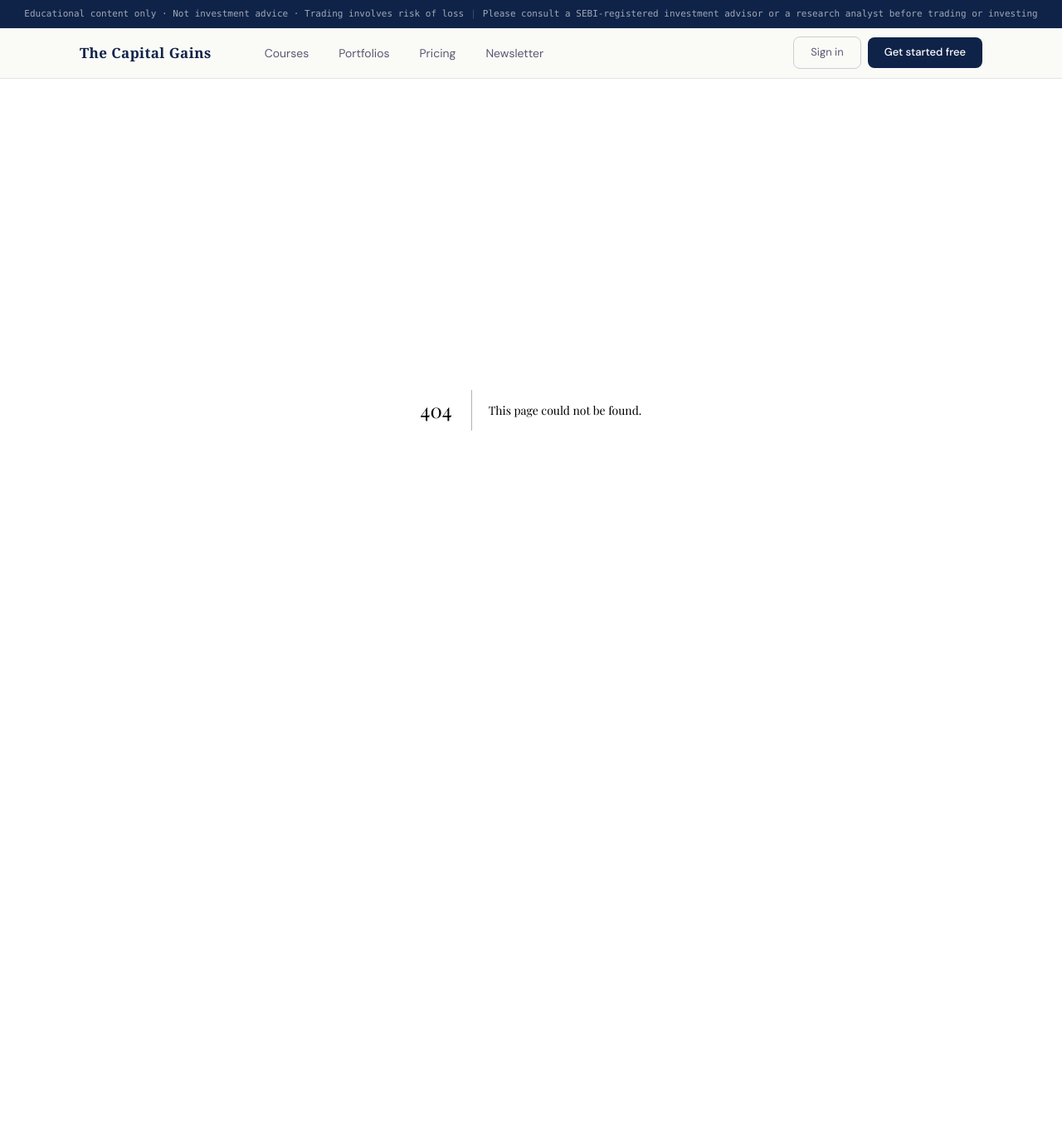
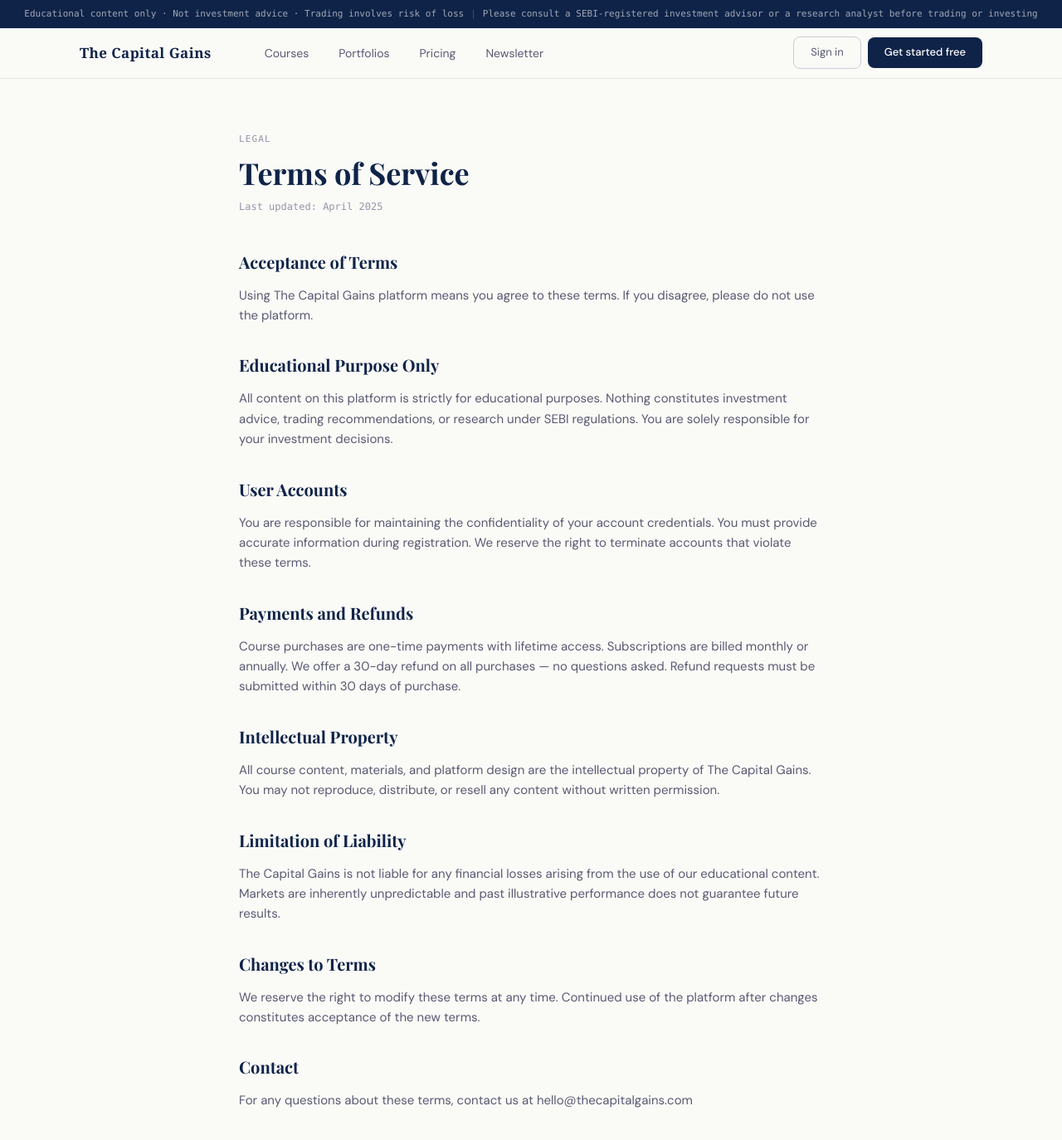
Before and after one commit to amoghsuman/thecapitalgains, a Next.js app: page /terms in a window 1280 px wide. Before the commit this address had no page. Shown: the top 1374 px of the page at 83% size. Before the commit the page ends 895 px from the top, so only its background shows below. Built offline with nearby package versions, Linux system fonts and the light colour scheme.

Commit message:
add terms, privacy, refund policy pages and footer links

```diff
--- a/app/page.tsx
+++ b/app/page.tsx
@@ -500,8 +500,11 @@ export default function HomePage() {
               <div className="font-mono text-[10px] text-[#9494A8] tracking-widest uppercase mb-4">PLATFORM</div>
               <div className="flex flex-col gap-2">
                 <Link href="/pricing" className="text-[13px] text-[#5A5A72] hover:text-[#0F2348] transition-colors">Pricing</Link>
-                <span className="text-[13px] text-[#5A5A72]">Sign In</span>
-                <span className="text-[13px] text-[#5A5A72]">Create Account</span>
+                <Link href="/auth/login" className="text-[13px] text-[#5A5A72] hover:text-[#0F2348] transition-colors">Sign In</Link>
+                <Link href="/auth/signup" className="text-[13px] text-[#5A5A72] hover:text-[#0F2348] transition-colors">Create Account</Link>
+                <Link href="/terms" className="text-[13px] text-[#5A5A72] hover:text-[#0F2348] transition-colors">Terms of Service</Link>
+                <Link href="/privacy" className="text-[13px] text-[#5A5A72] hover:text-[#0F2348] transition-colors">Privacy Policy</Link>
+                <Link href="/refund" className="text-[13px] text-[#5A5A72] hover:text-[#0F2348] transition-colors">Refund Policy</Link>
               </div>
             </div>
             <div>
--- /dev/null
+++ b/app/privacy/page.tsx
@@ -0,0 +1,56 @@
+const sections = [
+  {
+    title: "Information We Collect",
+    body: "We collect email address, name, and payment information when you create an account or make a purchase. We also collect usage data such as lessons completed and progress tracking.",
+  },
+  {
+    title: "How We Use Your Information",
+    body: "We use your information to provide course access, track your learning progress, send newsletters (only if you subscribed), process payments, and improve our platform.",
+  },
+  {
+    title: "Data Storage",
+    body: "Your data is stored securely using Supabase, a SOC 2 compliant database provider. Payment information is processed by Razorpay and never stored on our servers.",
+  },
+  {
+    title: "Cookies",
+    body: "We use essential cookies for authentication and session management. We do not use advertising or tracking cookies.",
+  },
+  {
+    title: "Third Party Services",
+    body: "We use Razorpay for payment processing and Supabase for data storage. These services have their own privacy policies which govern their use of your data.",
+  },
+  {
+    title: "Your Rights",
+    body: "You may request access to, correction of, or deletion of your personal data at any time by contacting us at hello@thecapitalgains.com. We will respond within 30 days.",
+  },
+  {
+    title: "Contact",
+    body: "For privacy-related queries, contact us at hello@thecapitalgains.com",
+  },
+];
+
+export default function PrivacyPage() {
+  return (
+    <div className="bg-[#FAFAF7] min-h-screen">
+      <div className="max-w-3xl mx-auto px-8 pt-16 pb-20">
+        <div className="font-mono text-[11px] text-[#9494A8] tracking-widest uppercase mb-3">
+          Legal
+        </div>
+        <h1 className="font-serif text-4xl font-bold text-[#0F2348] mb-3">
+          Privacy Policy
+        </h1>
+        <div className="font-mono text-[12px] text-[#9494A8] mb-10">
+          Last updated: April 2025
+        </div>
+        {sections.map((s) => (
+          <div key={s.title}>
+            <h2 className="font-serif text-[20px] font-bold text-[#0F2348] mb-3 mt-8">
+              {s.title}
+            </h2>
+            <p className="text-[15px] text-[#5A5A72] leading-relaxed">{s.body}</p>
+          </div>
+        ))}
+      </div>
+    </div>
+  );
+}
--- /dev/null
+++ b/app/refund/page.tsx
@@ -0,0 +1,48 @@
+const sections = [
+  {
+    title: "Our Commitment",
+    body: "We stand behind the quality of our content. If you are not satisfied with your purchase for any reason, we will refund you in full within 30 days — no questions asked.",
+  },
+  {
+    title: "Course Purchases",
+    body: "Individual course purchases are eligible for a full refund within 30 days of purchase. After 30 days, refunds are considered on a case-by-case basis.",
+  },
+  {
+    title: "Subscriptions",
+    body: "Monthly subscriptions can be cancelled anytime. You retain access until the end of your current billing period. We do not offer partial month refunds. Annual subscriptions are eligible for a full refund within 30 days of purchase.",
+  },
+  {
+    title: "How to Request a Refund",
+    body: "Email us at hello@thecapitalgains.com with your registered email address and order details. We process all refund requests within 5 business days. Refunds are credited back to the original payment method.",
+  },
+  {
+    title: "Contact",
+    body: "For refund requests or questions, contact hello@thecapitalgains.com",
+  },
+];
+
+export default function RefundPage() {
+  return (
+    <div className="bg-[#FAFAF7] min-h-screen">
+      <div className="max-w-3xl mx-auto px-8 pt-16 pb-20">
+        <div className="font-mono text-[11px] text-[#9494A8] tracking-widest uppercase mb-3">
+          Legal
+        </div>
+        <h1 className="font-serif text-4xl font-bold text-[#0F2348] mb-3">
+          Refund Policy
+        </h1>
+        <div className="font-mono text-[12px] text-[#9494A8] mb-10">
+          Last updated: April 2025
+        </div>
+        {sections.map((s) => (
+          <div key={s.title}>
+            <h2 className="font-serif text-[20px] font-bold text-[#0F2348] mb-3 mt-8">
+              {s.title}
+            </h2>
+            <p className="text-[15px] text-[#5A5A72] leading-relaxed">{s.body}</p>
+          </div>
+        ))}
+      </div>
+    </div>
+  );
+}
--- /dev/null
+++ b/app/terms/page.tsx
@@ -0,0 +1,60 @@
+const sections = [
+  {
+    title: "Acceptance of Terms",
+    body: "Using The Capital Gains platform means you agree to these terms. If you disagree, please do not use the platform.",
+  },
+  {
+    title: "Educational Purpose Only",
+    body: "All content on this platform is strictly for educational purposes. Nothing constitutes investment advice, trading recommendations, or research under SEBI regulations. You are solely responsible for your investment decisions.",
+  },
+  {
+    title: "User Accounts",
+    body: "You are responsible for maintaining the confidentiality of your account credentials. You must provide accurate information during registration. We reserve the right to terminate accounts that violate these terms.",
+  },
+  {
+    title: "Payments and Refunds",
+    body: "Course purchases are one-time payments with lifetime access. Subscriptions are billed monthly or annually. We offer a 30-day refund on all purchases — no questions asked. Refund requests must be submitted within 30 days of purchase.",
+  },
+  {
+    title: "Intellectual Property",
+    body: "All course content, materials, and platform design are the intellectual property of The Capital Gains. You may not reproduce, distribute, or resell any content without written permission.",
+  },
+  {
+    title: "Limitation of Liability",
+    body: "The Capital Gains is not liable for any financial losses arising from the use of our educational content. Markets are inherently unpredictable and past illustrative performance does not guarantee future results.",
+  },
+  {
+    title: "Changes to Terms",
+    body: "We reserve the right to modify these terms at any time. Continued use of the platform after changes constitutes acceptance of the new terms.",
+  },
+  {
+    title: "Contact",
+    body: "For any questions about these terms, contact us at hello@thecapitalgains.com",
+  },
+];
+
+export default function TermsPage() {
+  return (
+    <div className="bg-[#FAFAF7] min-h-screen">
+      <div className="max-w-3xl mx-auto px-8 pt-16 pb-20">
+        <div className="font-mono text-[11px] text-[#9494A8] tracking-widest uppercase mb-3">
+          Legal
+        </div>
+        <h1 className="font-serif text-4xl font-bold text-[#0F2348] mb-3">
+          Terms of Service
+        </h1>
+        <div className="font-mono text-[12px] text-[#9494A8] mb-10">
+          Last updated: April 2025
+        </div>
+        {sections.map((s) => (
+          <div key={s.title}>
+            <h2 className="font-serif text-[20px] font-bold text-[#0F2348] mb-3 mt-8">
+              {s.title}
+            </h2>
+            <p className="text-[15px] text-[#5A5A72] leading-relaxed">{s.body}</p>
+          </div>
+        ))}
+      </div>
+    </div>
+  );
+}
```
